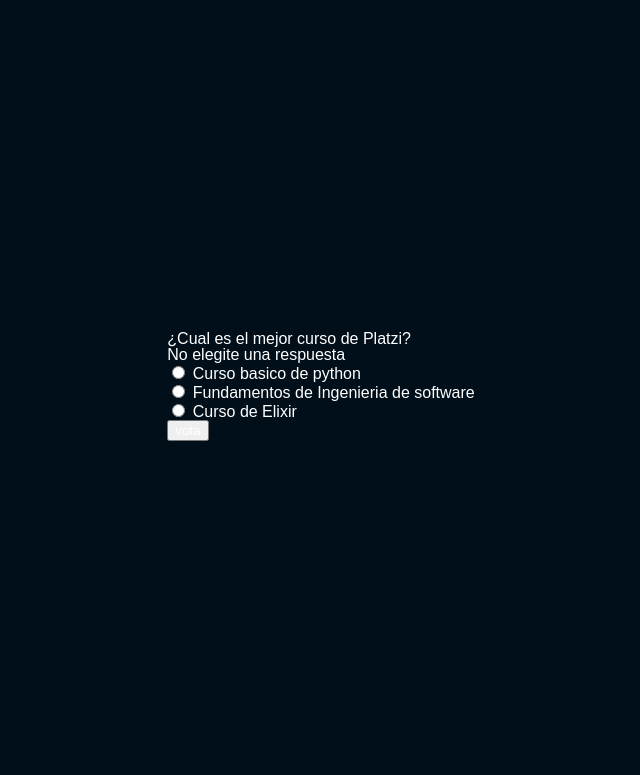
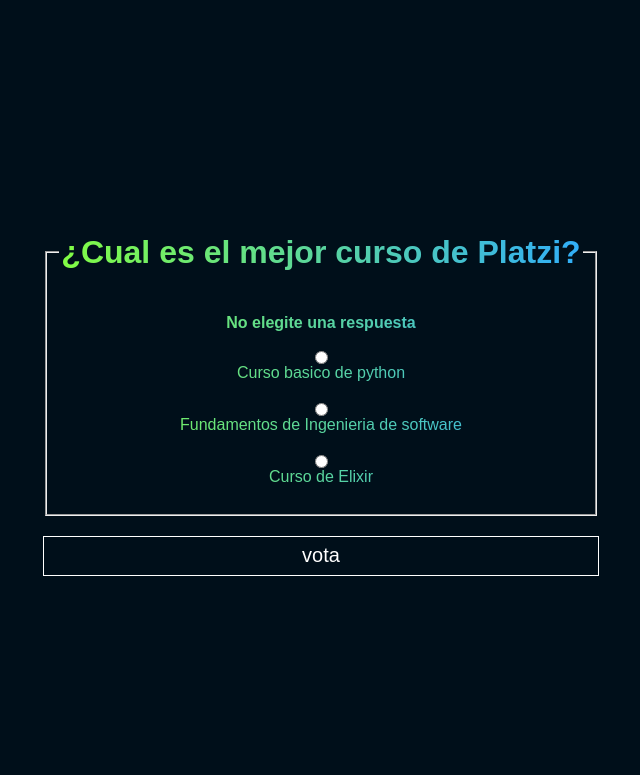
Before and after one commit to JoseegCr/projectDjangoApp, a Django app: page /polls/1/results/vote in a window 1280 px wide. Shown: the part 814-1589 px from the top of the page, without its empty margins (319-959 px from the left). Before the commit the page ends 1255 px from the top, so only its background shows below. Run offline with Django 4.2, Linux system fonts and the light colour scheme; data comes from the database, SQL or seed files in the repository.

Commit message:
finalizando con los estilos

```diff
--- /dev/null
+++ b/projectDjangoApp/polls/static/polls/detail.css
@@ -0,0 +1,35 @@
+body {
+    display: flex;
+    align-items: center;
+    justify-content: center;
+
+}
+
+form {
+    background: linear-gradient(
+        to right,
+        hsl(98 100% 62%),
+        hsl(204 100% 59%)
+    );
+    -webkit-background-clip: text;
+    -webkit-text-fill-color: transparent;
+    text-align: center;
+}
+
+fieldset {
+    display: flex;
+    align-items: center;
+    justify-content: center;
+    flex-direction: column;
+}
+
+input[type=submit] {
+    width: 100%;
+    height: 40px;
+    margin-top: 20px;
+
+    -webkit-text-fill-color: white;
+    background: hsl(204, 100%, 5%);
+    border: 1px, solid white;
+    font-size: 20px;
+}
--- a/projectDjangoApp/polls/templates/polls/detail.html
+++ b/projectDjangoApp/polls/templates/polls/detail.html
@@ -6,8 +6,8 @@
     <meta charset="UTF-8">
     <meta http-equiv="X-UA-Compatible" content="IE=edge">
     <meta name="viewport" content="width=device-width, initial-scale=1.0">
-    <link rel="stylesheet" href="{% static 'polls/reset.css' %}">
     <link rel="stylesheet" href="{% static 'polls/style.css' %}">
+    <link rel="stylesheet" href="{% static 'polls/detail.css' %}">
     <title>{{question.question_text}}</title>
 </head>
 <body>
```
